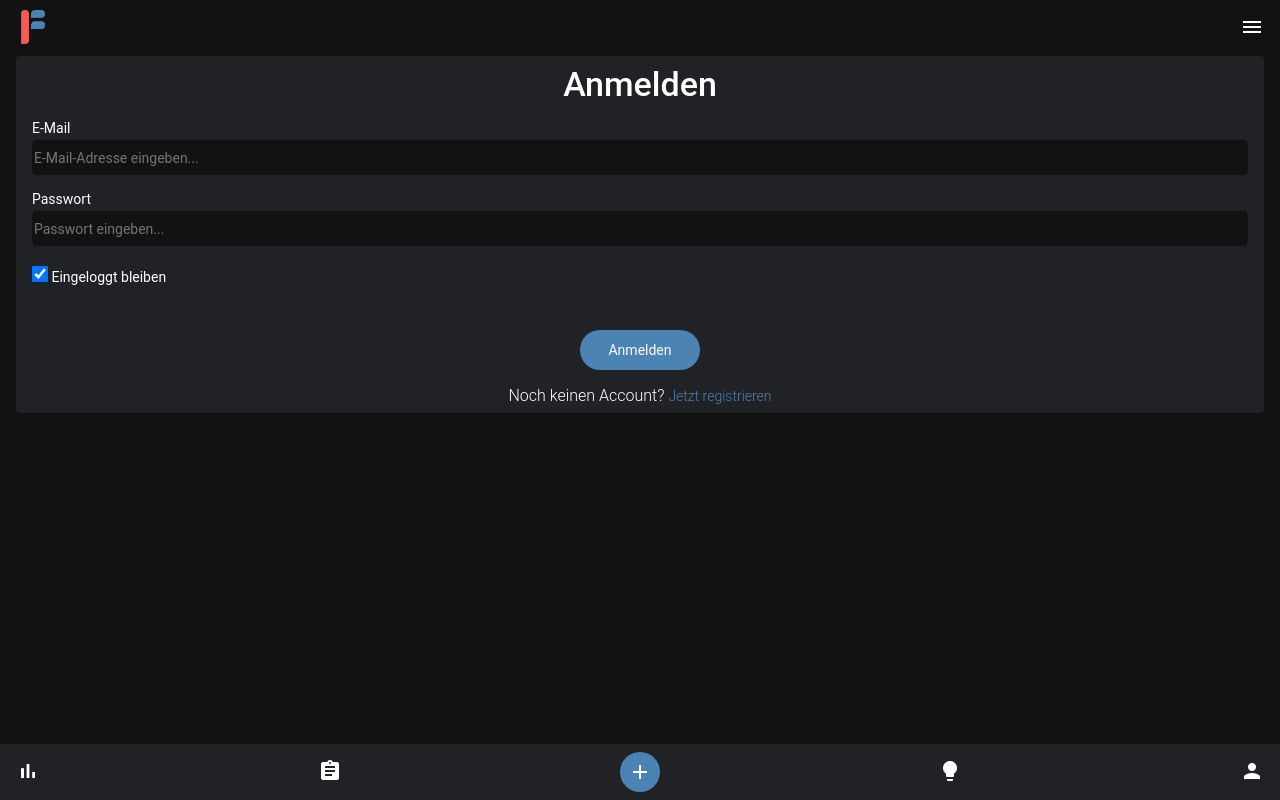
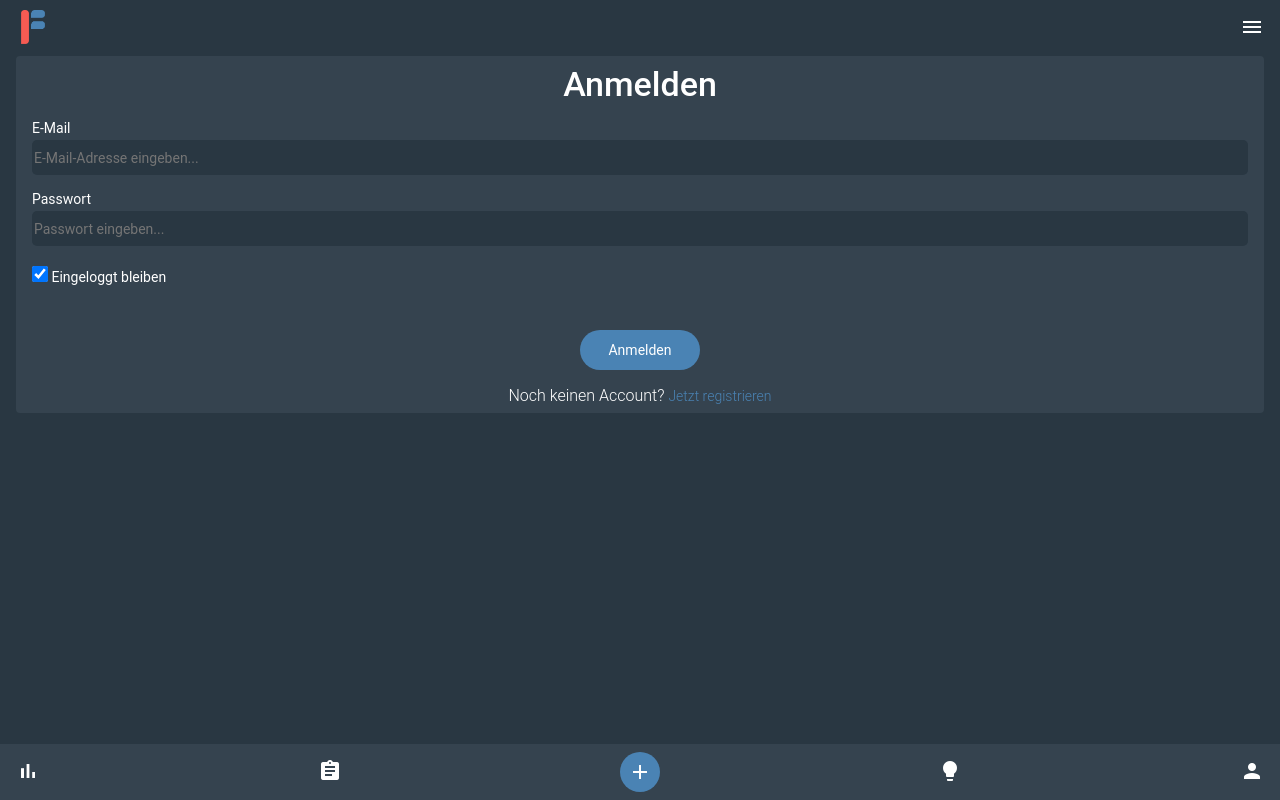
Before and after one commit to jonjampen/fatiguediary, a PHP site: page / in a window 1280 px wide. Run offline with PHP 8.4, Linux system fonts and the light colour scheme; data that the repository does not hold is empty; a stand-in replaces the project's code that opens the database connection.

Commit message:
Changing colors.

```diff
--- a/src/assets/css/style.css
+++ b/src/assets/css/style.css
@@ -2,8 +2,8 @@
 :root {
     --primary: #4A83B4;
     --secondary: #F55B53;
-    --background: #121212;
-    --container: #212225;
+    --background: #293742;
+    --container: #35434F;
 
     --text_primary: #ffffff;
     --text_secondary: #000000;
@@ -14,15 +14,15 @@
     --error-content: #f39e9e;
     --error-border: #a04444;
 
-    --side_nav: #121212;
+    --side_nav: #293742;
 
 
     --text: #ffffff;
-    --input: #121212;
+    --input: #293742;
     --add_btn: #414141;
     --button: #4A83B4;
 
-    --bottom_nav: #212225;
+    --bottom_nav: #35434F;
     --nav_icons: #ffffff;
     --active: #1c1c1c;
 }
@@ -370,6 +370,11 @@ input[type="date"]::-webkit-calendar-picker-indicator {
     height: 300px;
 }
 
+.welcome-text {
+    color: var(--primary);
+    text-align: center;
+}
+
 /* Entries */
 .container.day {
     border-left: 4px solid green;
--- a/src/dashboard.php
+++ b/src/dashboard.php
@@ -10,7 +10,7 @@ $todayDate = date("Y-m-d");
 $energylevels = getEnergyLevelsByDate($todayDate);
 ?>
 
-    <p>welcome <?php echo($_SESSION['name']);?></p>
+    <h3 class="welcome-text">Willkommen <?php echo($_SESSION['name']);?></h3>
 
     <div class="container diagram">
       <canvas id="canvas"></canvas>
```
